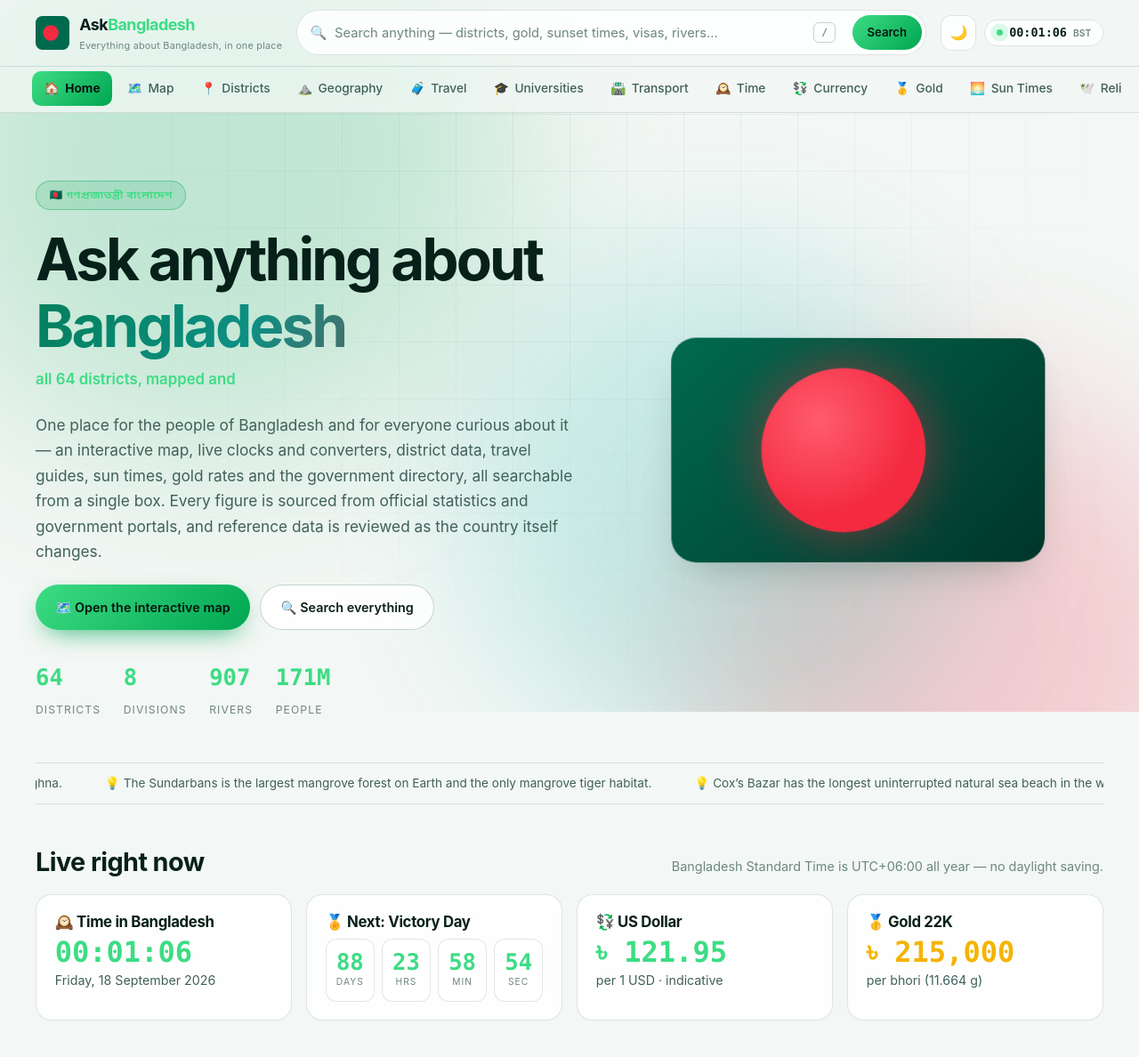
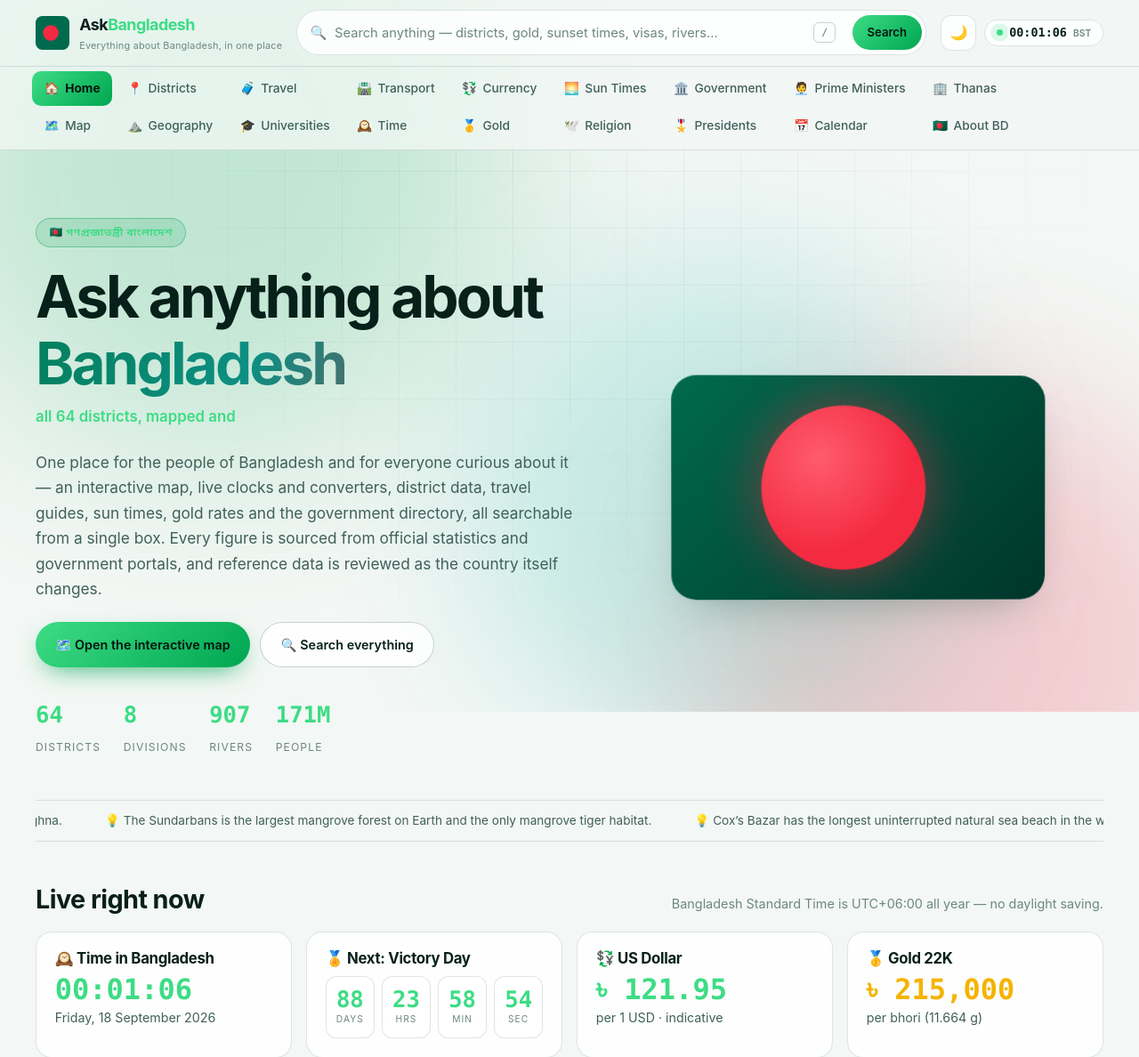
Before and after one commit to Towfique-Ahmed/AskBangladesh, a PHP site: page / in a window 1280 px wide. Shown: the top 1188 px of the page at 89% size. Run offline with PHP 8.4, Linux system fonts and the light colour scheme; data that the repository does not hold is empty.

Commit message:
Arrange the main navigation into two rows
Switch .mainnav ul to a two-row grid (grid-auto-flow: column) so the
18 nav items lay out as two rows of nine on desktop, instead of a
single horizontally-scrolling row. The mobile dropdown keeps its
single-column stack.

Co-Authored-By: Claude Sonnet 5 <noreply@anthropic.com>
Claude-Session: https://claude.ai/code/session_01Sf8PutHQE4WkCPzQNH5RYZ

```diff
--- a/assets/css/app.css
+++ b/assets/css/app.css
@@ -271,7 +271,8 @@ p { margin: 0 0 1em; }
 .mainnav { border-top: 1px solid var(--border); }
 .mainnav ul {
   max-width: var(--maxw); margin: 0 auto;
-  display: flex; gap: .2rem; list-style: none;
+  display: grid; grid-template-rows: repeat(2, auto); grid-auto-flow: column;
+  grid-auto-columns: max-content; gap: .2rem; list-style: none;
   padding: .35rem 1rem; overflow-x: auto;
   scrollbar-width: none;
 }
@@ -795,7 +796,7 @@ select.input { appearance: none; cursor: pointer; background-image: none; }
   .navtoggle { display: grid; }
   .mainnav { display: none; }
   .mainnav.is-open { display: block; }
-  .mainnav ul { flex-direction: column; padding: .6rem 1rem 1rem; }
+  .mainnav ul { display: flex; flex-direction: column; padding: .6rem 1rem 1rem; }
   .livechip small { display: none; }
   .footer__inner { grid-template-columns: 1fr; }
   .converter__row { grid-template-columns: 1fr; }
```
